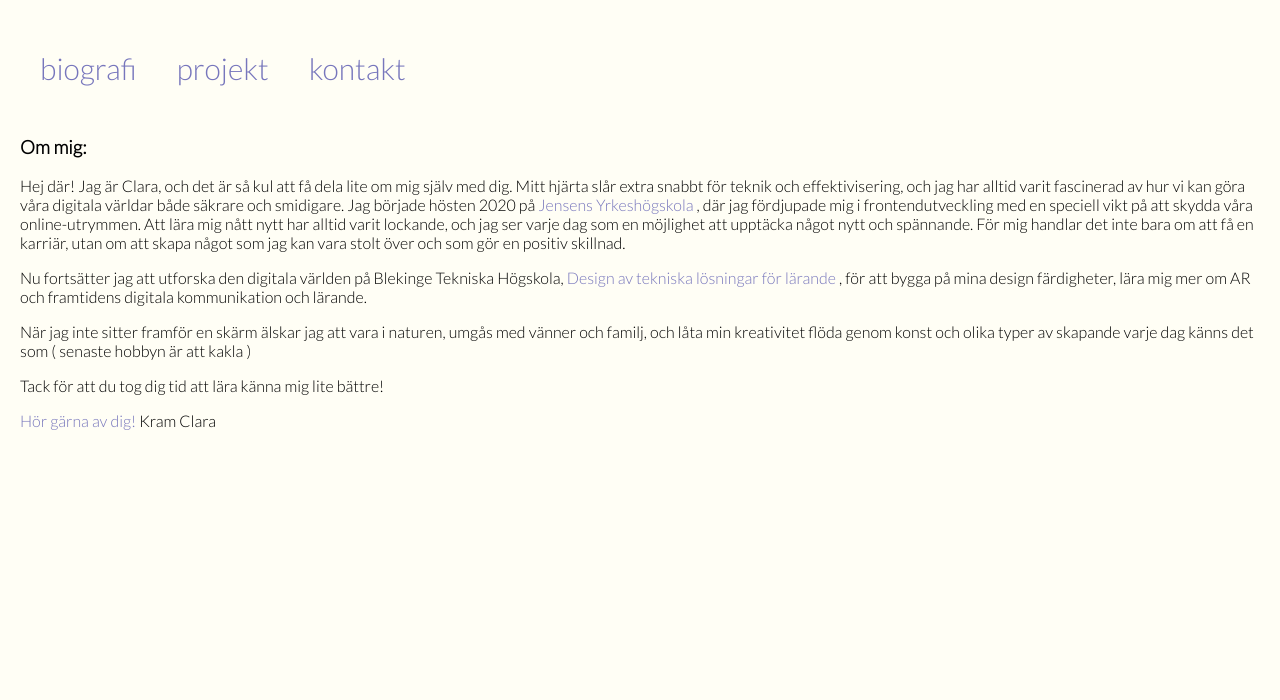
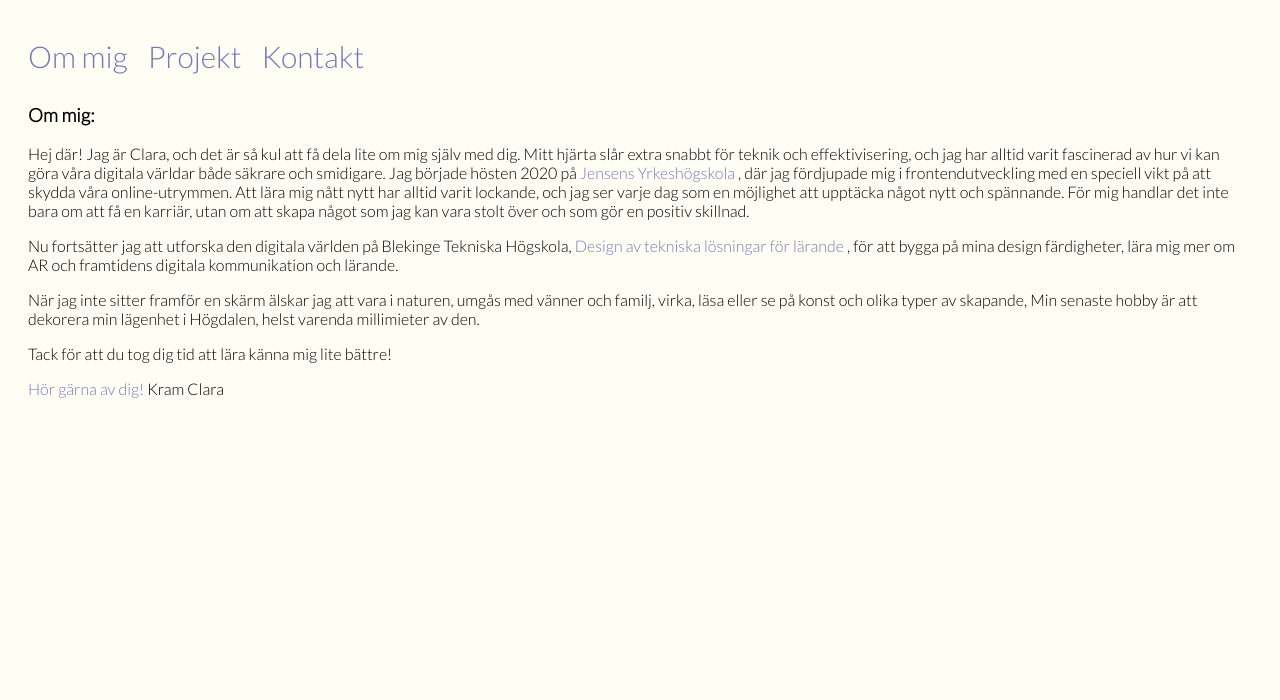
Before and after one commit to clartor/portfolio, a plain HTML site: page bio.html in a window 1280 px wide. Shown: the part 140-840 px from the top of the page. After the commit the page ends 800 px from the top, so only its background shows below. Drawn offline with Linux system fonts and the light colour scheme.

Commit message:
info edit

```diff
--- a/bio.html
+++ b/bio.html
@@ -1,7 +1,6 @@
 <html lang="en">
   <head>
-    <link rel="stylesheet" href="./styles/styles.css" />
-    <link rel="stylesheet" href="./styles/landing.css" />
+    <link rel="stylesheet" href="./styles.css" />
     <meta charset="UTF-8" />
     <meta name="viewport" content="width=device-width, initial-scale=1.0" />
 
@@ -19,9 +18,9 @@
           <a href="./index.html" class="myName"><h1>Clara Törnblom</h1></a>
 
           <ul class="myPages">
-            <a class="myHeaderPagesLinks" href="./bio.html"><li>biografi</li></a>
-            <a class="myHeaderPagesLinks" href="./portfolio.html"><li>projekt</li></a>
-            <a class="myHeaderPagesLinks" href="./contact.html"><li>kontakt</li></a>
+            <a class="myPagesLinks" href="./bio.html"><li>Om mig</li></a>
+            <a class="myPagesLinks" href="./portfolio.html"><li>Projekt</li></a>
+            <a class="myPagesLinks" href="./contact.html"><li>Kontakt</li></a>
           </ul>
         </header>
 
@@ -51,17 +50,18 @@
             <p>
               Nu fortsätter jag att utforska den digitala världen på Blekinge
               Tekniska Högskola,
-              <a href="https://www.bth.se/utbildning/program-och-kurser/megul/">
-                Design av tekniska lösningar för lärande
+              <a href="https://www.bth.se/utbildning/program-och-kurser/megul/"
+                >Design av tekniska lösningar för lärande
               </a>
               , för att bygga på mina design färdigheter, lära mig mer om AR och
               framtidens digitala kommunikation och lärande.
             </p>
             <p>
               När jag inte sitter framför en skärm älskar jag att vara i
-              naturen, umgås med vänner och familj, och låta min kreativitet
-              flöda genom konst och olika typer av skapande varje dag känns det
-              som ( senaste hobbyn är att kakla )
+              naturen, umgås med vänner och familj, virka, läsa eller se på
+              konst och olika typer av skapande, Min senaste hobby är att
+              dekorera min lägenhet i Högdalen, helst varenda millimieter av
+              den.
             </p>
             <p>Tack för att du tog dig tid att lära känna mig lite bättre!</p>
             <p>
```
Also changed, not shown: contact.html (+4 -5 lines), index.html (+5 -5 lines), portfolio.html (+4 -5 lines), landing.css (renamed from styles/landing.css), styles.css (renamed from styles/styles.css), 1 other file.
